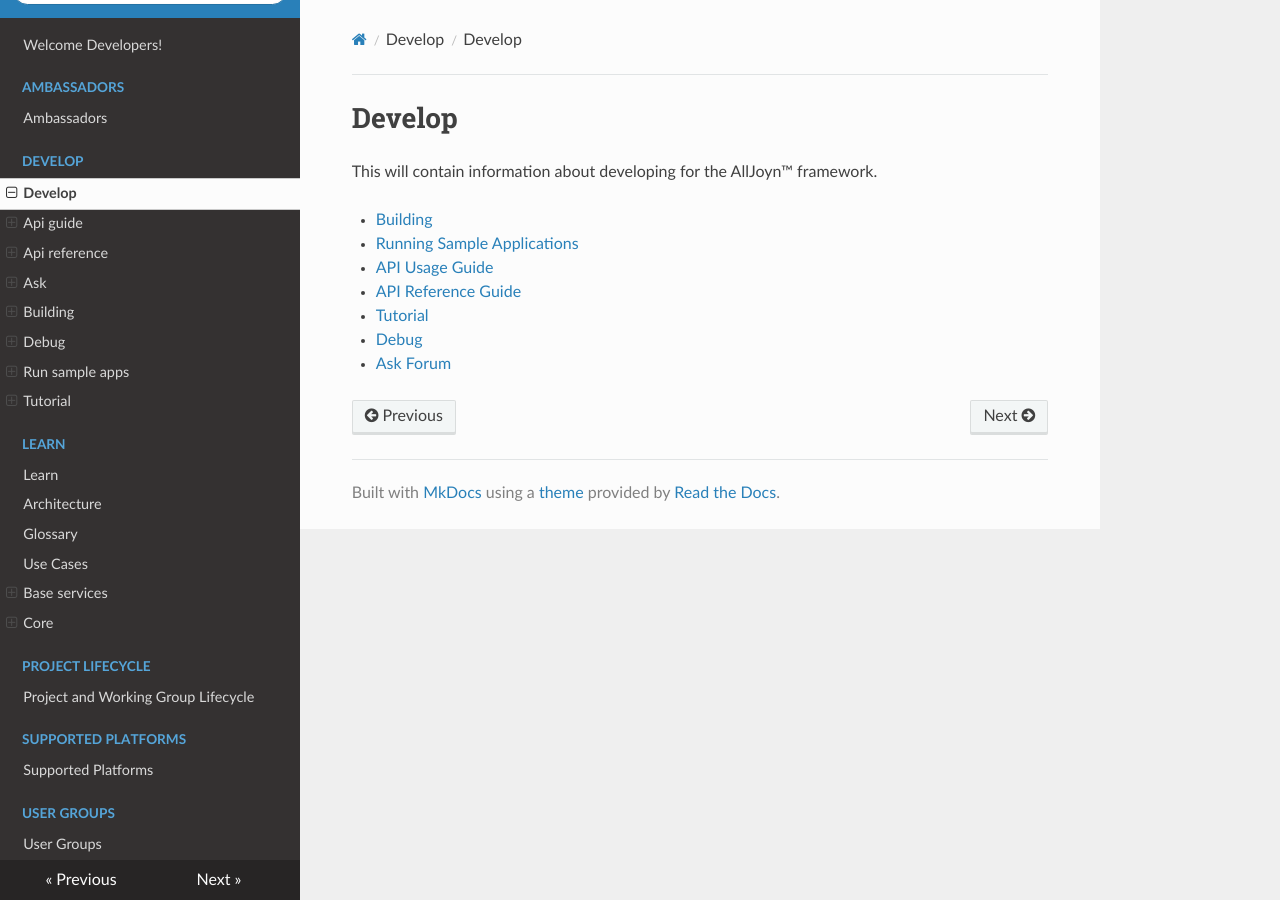
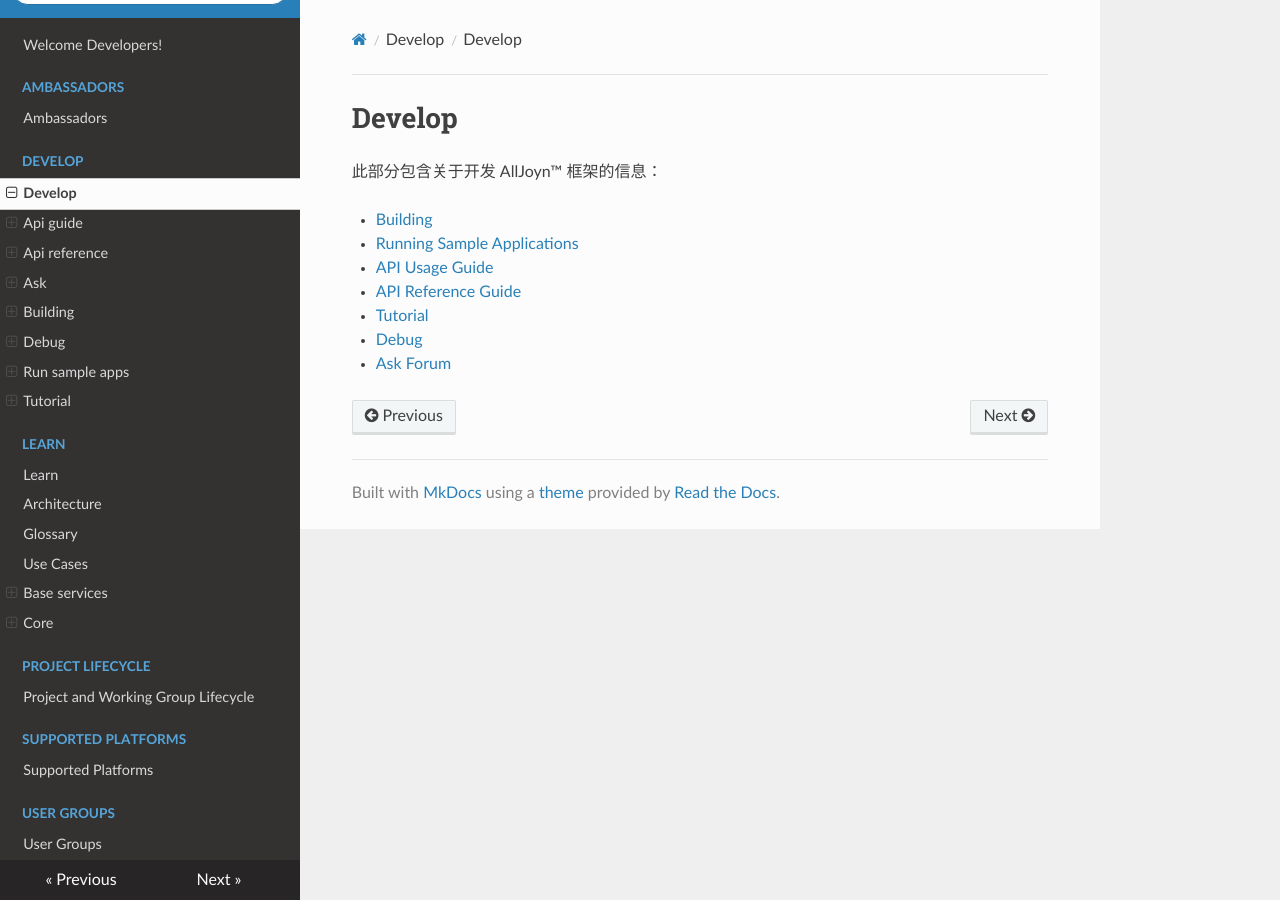
Before and after one commit to smart-conn/alljoyn-zh, an MkDocs documentation site: the page built from docs/develop/index.md, in a window 1280 px wide. Built offline with MkDocs 1.6.1, drawn with Linux system fonts in a browser that asks for light colours; nearby versions of some CDN libraries.

Commit message:
Update index.md

```diff
--- a/docs/develop/index.md
+++ b/docs/develop/index.md
@@ -1,6 +1,6 @@
 # Develop
 
-This will contain information about developing for the AllJoyn&trade; framework.
+此部分包含关于开发 AllJoyn&trade; 框架的信息：
 
 * [Building][build]
 * [Running Sample Applications][sample-apps]
```
